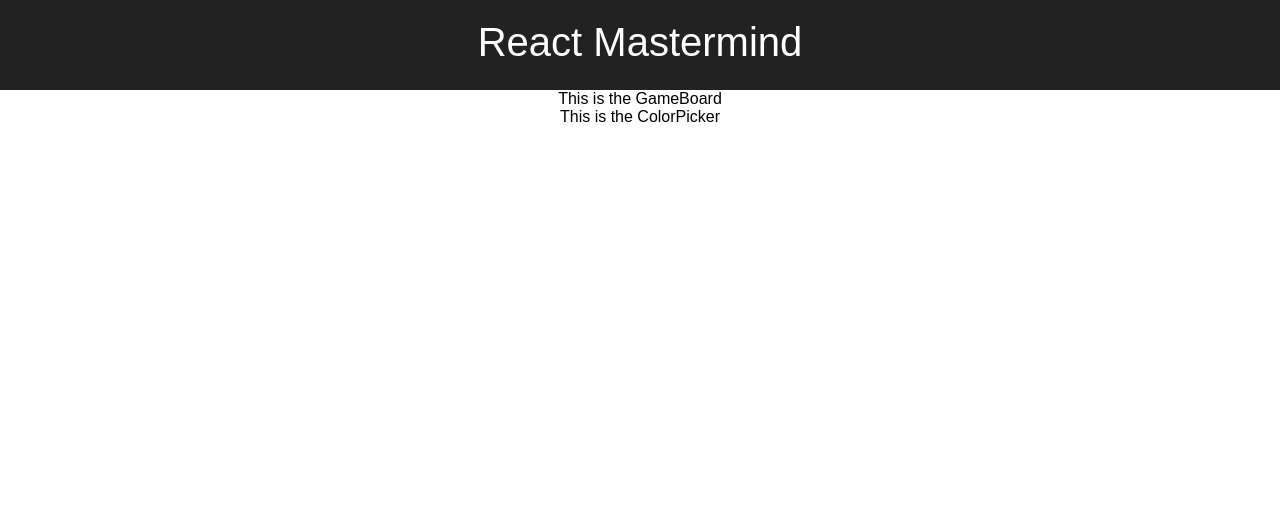
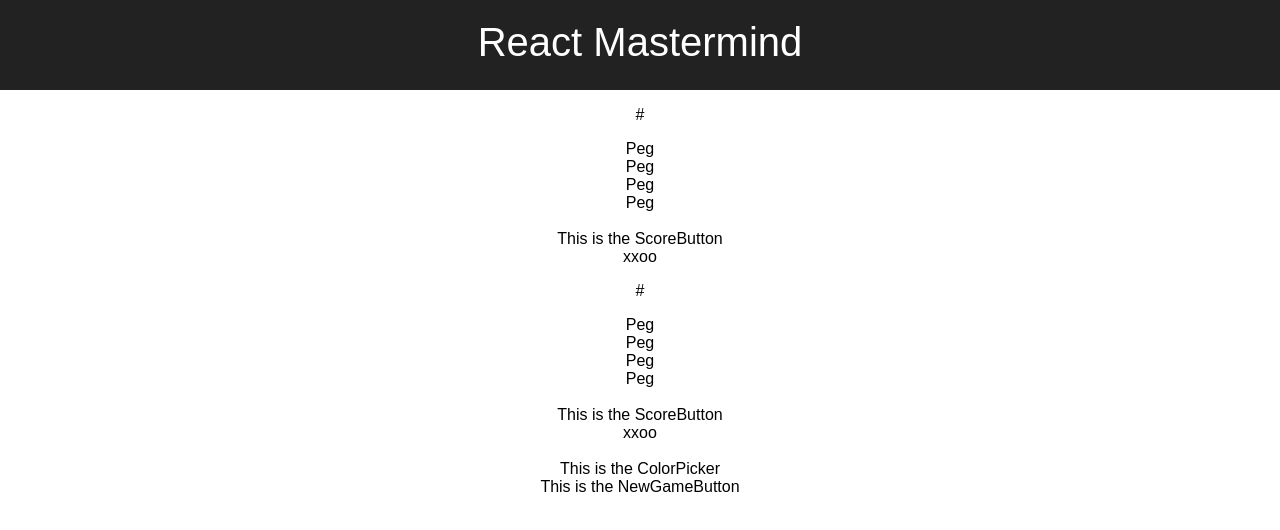
Before and after one commit to needimf/react-mastermind, a React (Create React App) app: page / in a window 1280 px wide. Shown: the top 530 px of the page. Built offline with nearby package versions, Linux system fonts and the light colour scheme.

Commit message:
Built and stubbed up the remaining components.

```diff
--- a/src/App.js
+++ b/src/App.js
@@ -3,6 +3,7 @@ import './App.css';
 
 import GameBoard from './components/GameBoard/GameBoard';
 import ColorPicker from './components/ColorPicker/ColorPicker';
+import NewGameButton from './components/NewGameButton/NewGameButton';
 
 class App extends Component {
   render() {
@@ -10,7 +11,9 @@ class App extends Component {
       <div className="App">
         <header className="App-header">React Mastermind</header>
         <GameBoard />
+        <br/>
         <ColorPicker />
+        <NewGameButton />
       </div>
     );
   }
--- a/src/components/GameBoard/GameBoard.jsx
+++ b/src/components/GameBoard/GameBoard.jsx
@@ -1,9 +1,11 @@
 import React from 'react';
+import GuessRow from './../GuessRow/GuessRow';
 
 const GameBoard = (props) => {
   return (
     <div>
-      This is the GameBoard
+      <GuessRow />
+      <GuessRow />
     </div>
   );
 }
--- /dev/null
+++ b/src/components/GuessPeg/GuessPeg.jsx
@@ -0,0 +1,11 @@
+import React from 'react';
+
+const GuessPeg = (props) => {
+  return (
+    <div>
+      Peg
+    </div>
+  );
+}
+
+export default GuessPeg;
--- /dev/null
+++ b/src/components/GuessPegs/GuessPegs.jsx
@@ -0,0 +1,15 @@
+import React from 'react';
+import GuessPeg from './../GuessPeg/GuessPeg';
+
+const GuessPegs = (props) => {
+  return (
+    <div>
+      <GuessPeg />
+      <GuessPeg />
+      <GuessPeg />
+      <GuessPeg />
+    </div>
+  );
+}
+
+export default GuessPegs;
--- /dev/null
+++ b/src/components/GuessRow/GuessRow.jsx
@@ -0,0 +1,18 @@
+import React from 'react';
+import GuessPegs from './../GuessPegs/GuessPegs';
+import ScoreButton from './../ScoreButton/ScoreButton';
+import GuessScore from './../GuessScore/GuessScore';
+
+const GuessRow = (props) => {
+  return (
+    <div>
+      <p>#</p>
+      <GuessPegs />
+      <br/>
+      <ScoreButton />
+      <GuessScore />
+    </div>
+  );
+}
+
+export default GuessRow;
--- /dev/null
+++ b/src/components/GuessScore/GuessScore.jsx
@@ -0,0 +1,11 @@
+import React from 'react';
+
+const GuessScore = (props) => {
+  return (
+    <div>
+      xxoo
+    </div>
+  );
+}
+
+export default GuessScore;
--- /dev/null
+++ b/src/components/NewGameButton/NewGameButton.jsx
@@ -0,0 +1,11 @@
+import React from 'react';
+
+const NewGameButton = (props) => {
+  return (
+    <div>
+      This is the NewGameButton
+    </div>
+  );
+}
+
+export default NewGameButton;
--- /dev/null
+++ b/src/components/ScoreButton/ScoreButton.jsx
@@ -0,0 +1,11 @@
+import React from 'react';
+
+const ScoreButton = (props) => {
+  return (
+    <div>
+      This is the ScoreButton
+    </div>
+  );
+}
+
+export default ScoreButton;
```
